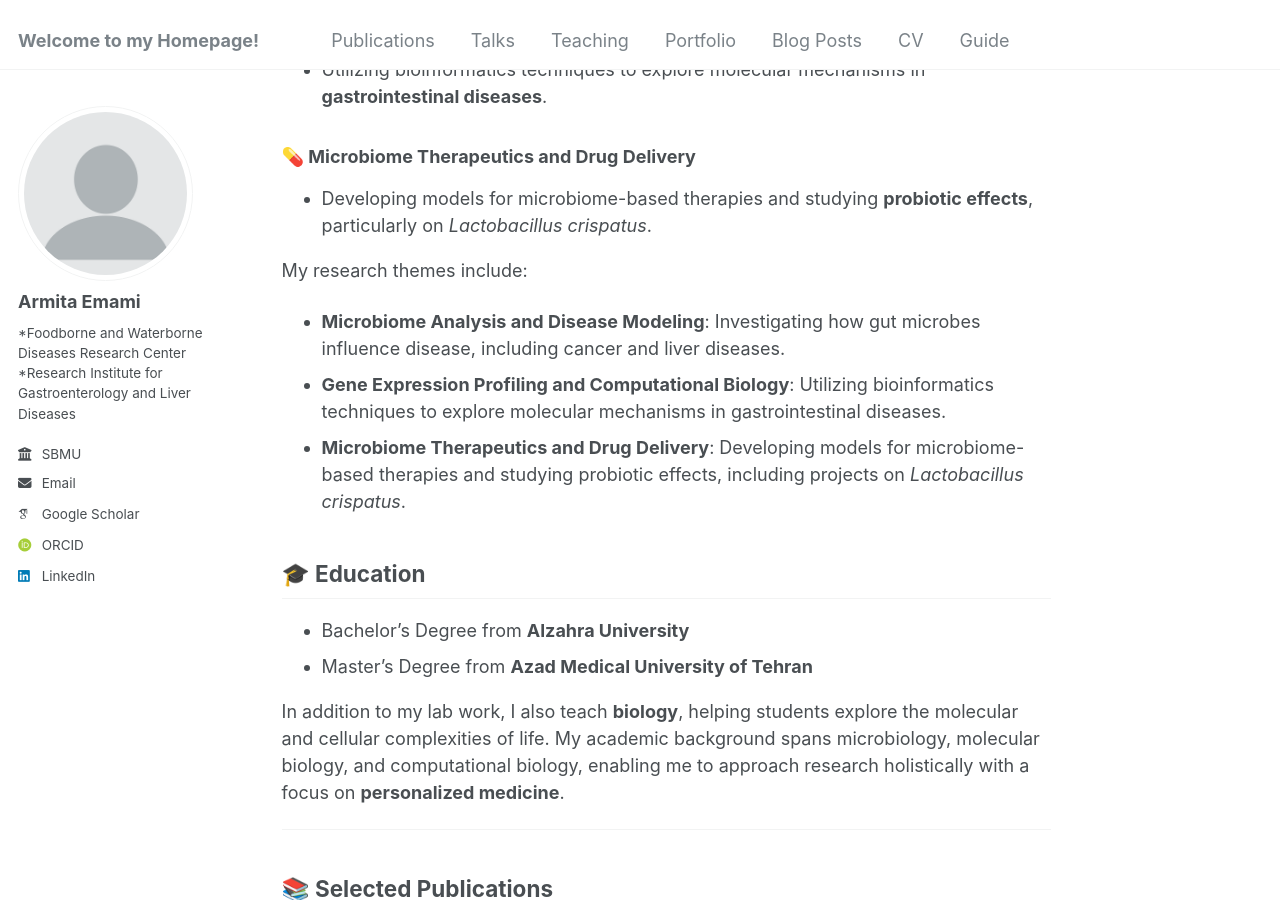
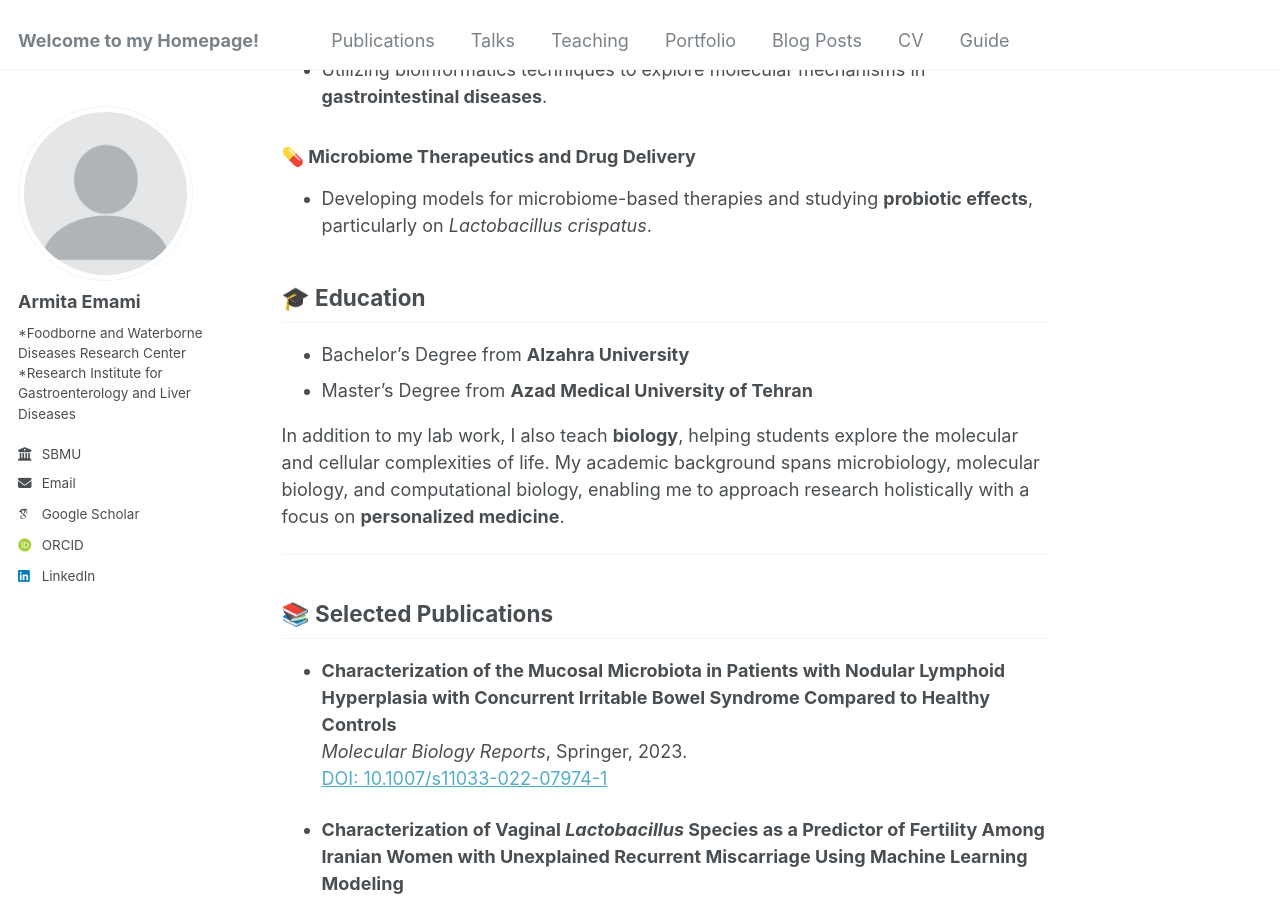
Before and after one commit to Armitaem/main, a Jekyll site: the page built from _pages/about.md, in a window 1280 px wide and 900 px high, scrolled down 490 px. Built offline with Jekyll 4.4.1, drawn with Linux system fonts in a browser that asks for light colours; some web fonts are replaced.

Commit message:
Update about.md
bio

```diff
--- a/_pages/about.md
+++ b/_pages/about.md
@@ -19,11 +19,7 @@ I am a **researcher in microbiology** at the *Research Institute for Gastroenter
 ### 💊 Microbiome Therapeutics and Drug Delivery
 - Developing models for microbiome-based therapies and studying **probiotic effects**, particularly on *Lactobacillus crispatus*.
 
-My research themes include:
 
-- **Microbiome Analysis and Disease Modeling**: Investigating how gut microbes influence disease, including cancer and liver diseases.
-- **Gene Expression Profiling and Computational Biology**: Utilizing bioinformatics techniques to explore molecular mechanisms in gastrointestinal diseases.
-- **Microbiome Therapeutics and Drug Delivery**: Developing models for microbiome-based therapies and studying probiotic effects, including projects on *Lactobacillus crispatus*.
 
 ## 🎓 Education
 - Bachelor’s Degree from **Alzahra University**
```
